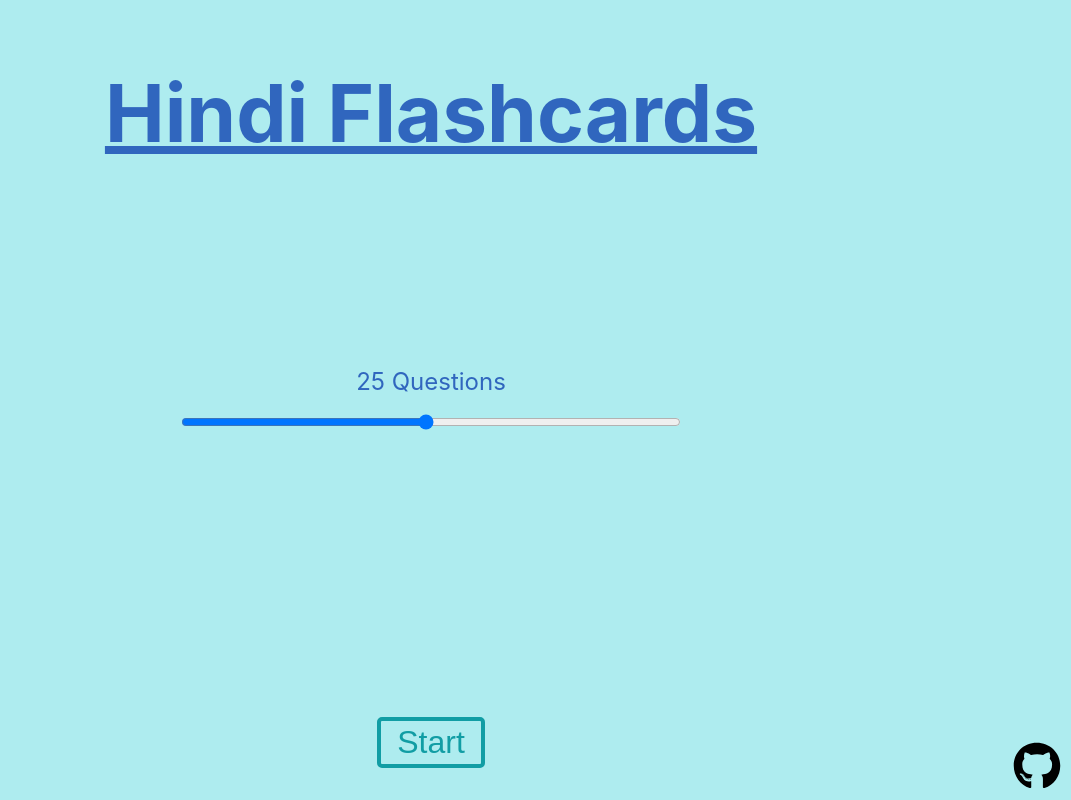
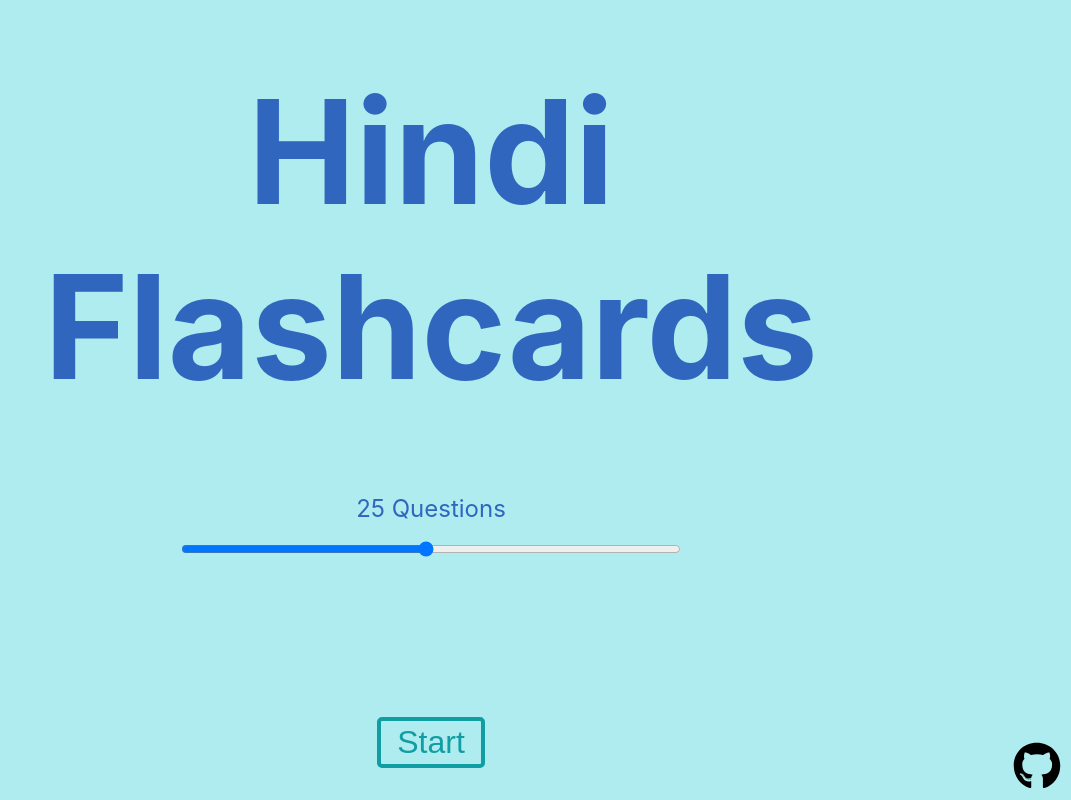
Before and after one commit to TAQ2/hindi-flashcards, a React (Create React App) app: page / in a window 1280 px wide. Shown: the whole page, without its empty margins (209-1280 px from the left). Built offline with nearby package versions, Linux system fonts and the light colour scheme.

Commit message:
more design

```diff
--- a/src/History.js
+++ b/src/History.js
@@ -87,7 +87,13 @@ export default function History({ history, handleExitHistory, isResults }) {
         }}
       >
         {isResults && (
-          <div style={{ fontSize: "2rem", textAlign: "center" }}>
+          <div
+            style={{
+              fontSize: "2rem",
+              textAlign: "center",
+              color: colours.tertiary
+            }}
+          >
             Congratulations! You got {calculateCorrectAnswerTotal(history)} out
             of {history.length} correct.
           </div>
@@ -129,7 +135,6 @@ export default function History({ history, handleExitHistory, isResults }) {
             </div>
           ))}
         </LargeContainer>
-
         <SmallContainer>
           {history.map((
             round, // @Cleanup - round is different terminolgy
--- a/src/StartScreen.js
+++ b/src/StartScreen.js
@@ -6,17 +6,16 @@ import words from "./questions.json"; // @Cleanup - words is a bad name
 import Button from "./Button";
 
 const Title = styled.div`
-  font-size: 5rem;
+  font-size: 9rem;
   font-weight: bold;
   color: ${colours.primary};
-  text-decoration: underline;
 
   @media (max-width: ${screenBreakpoints.tablet}px) {
-    font-size: 3rem;
+    font-size: 7rem;
   }
 
   @media (max-width: ${screenBreakpoints.small}px) {
-    font-size: 2.5rem;
+    font-size: 4rem;
   }
 `;
 
```
Also changed, not shown: 2 other files (tests, documents, lock files or other folders).
